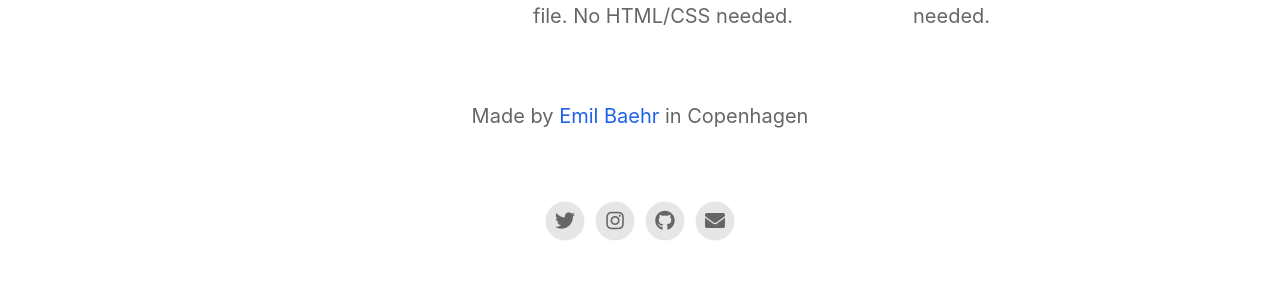
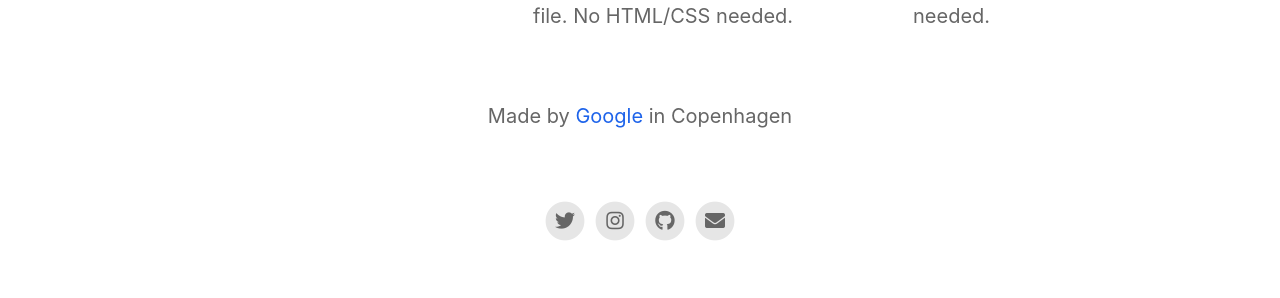
Before and after one commit to 3Samourai/super-duper-octo-fiesta, a Jekyll site: the page built from index.html, in a window 1280 px wide. Shown: the part 1623-1921 px from the top of the page. Built offline with Jekyll 4.4.1, drawn with Linux system fonts in a browser that asks for light colours; nearby versions of some CDN libraries.

Commit message:
Update _config.yml

```diff
--- a/_config.yml
+++ b/_config.yml
@@ -2,12 +2,12 @@
 page_title                                :                                           # Automatically populates with app name if not set and if iOS app ID is set. Otherwise enter manually.
 
 # App Info
-ios_app_id                                : 1234793120                                # Required. Enter iOS app ID to automatically populate name, price and icons (e.g. 718043190).
+ios_app_id                                : 284815942                                # Required. Enter iOS app ID to automatically populate name, price and icons (e.g. 718043190).
 ios_app_country                           : us                                        # Required outside USA. Enter 2 letter country code as in https://en.wikipedia.org/wiki/ISO_3166-1_alpha-2
 
 appstore_link                             :                                           # Automatically populates if not set and if iOS app ID is set. Otherwise enter manually.
 playstore_link                            :                                           # Enter Google Play Store URL.
-presskit_download_link                    : https://emilbaehr.com                                          # Enter a link to downloadable file or (e.g. public Dropbox link to a .zip file).
+presskit_download_link                    : https://google.com                                          # Enter a link to downloadable file or (e.g. public Dropbox link to a .zip file).
                                                                                       # Or upload your press kit file to assets and set path accordingly (e.g. "assets/your_press_kit.zip").
 
 app_icon                                  : # assets/appicon.png                      # Automatically populates if not set and if iOS app ID is set.  Otherwise enter path to icon file manually.
@@ -20,14 +20,14 @@ enable_smart_app_banner                   : true
 
 
 # Information About Yourself
-your_name                                 : Emil Baehr
-your_link                                 : https://emilbaehr.com
+your_name                                 : Google
+your_link                                 : https://google.com
 your_city                                 : Copenhagen
-email_address                             : emil.baehr@gmail.com
+email_address                             : app@google.com
 facebook_username                         :
-instagram_username                        : ebaehr
-twitter_username                          : ebaehr
-github_username                           : emilbaehr
+instagram_username                        : google
+twitter_username                          : google
+github_username                           : google
 youtube_username                          :
 
 
```
